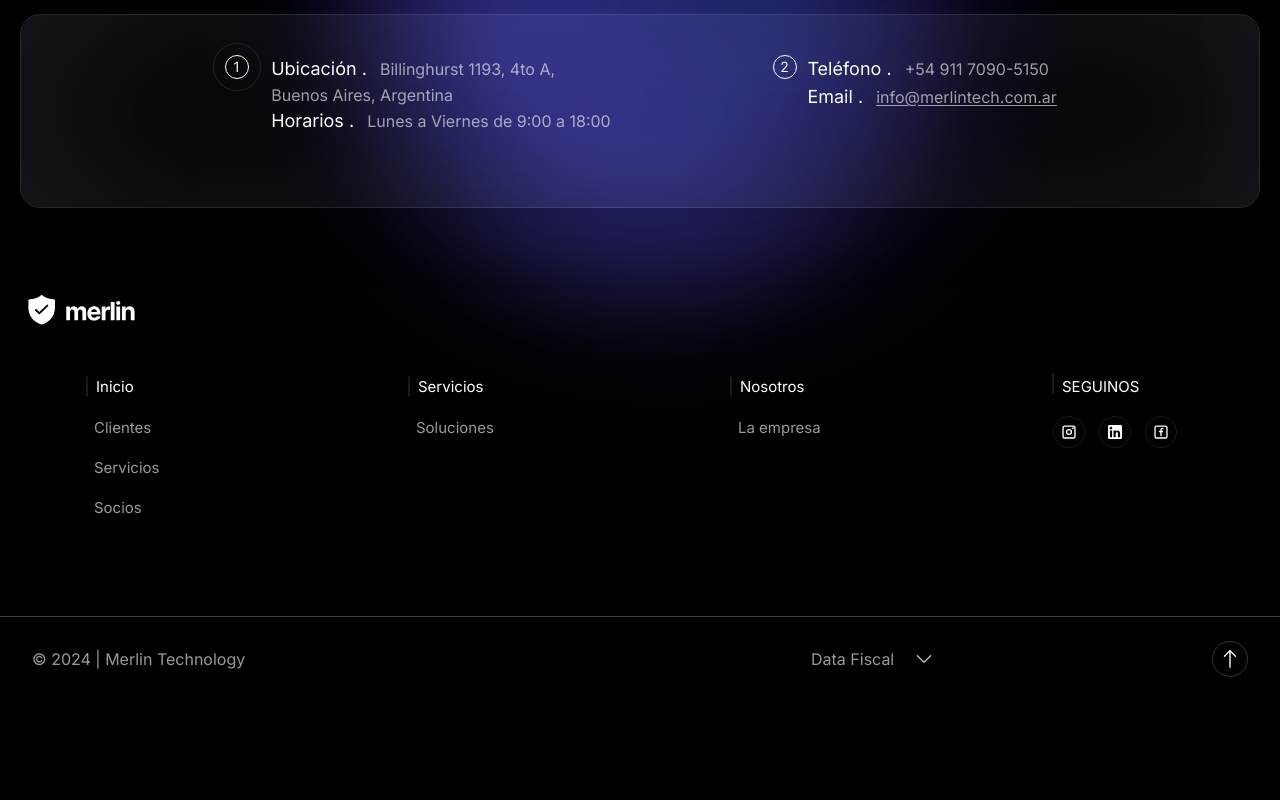
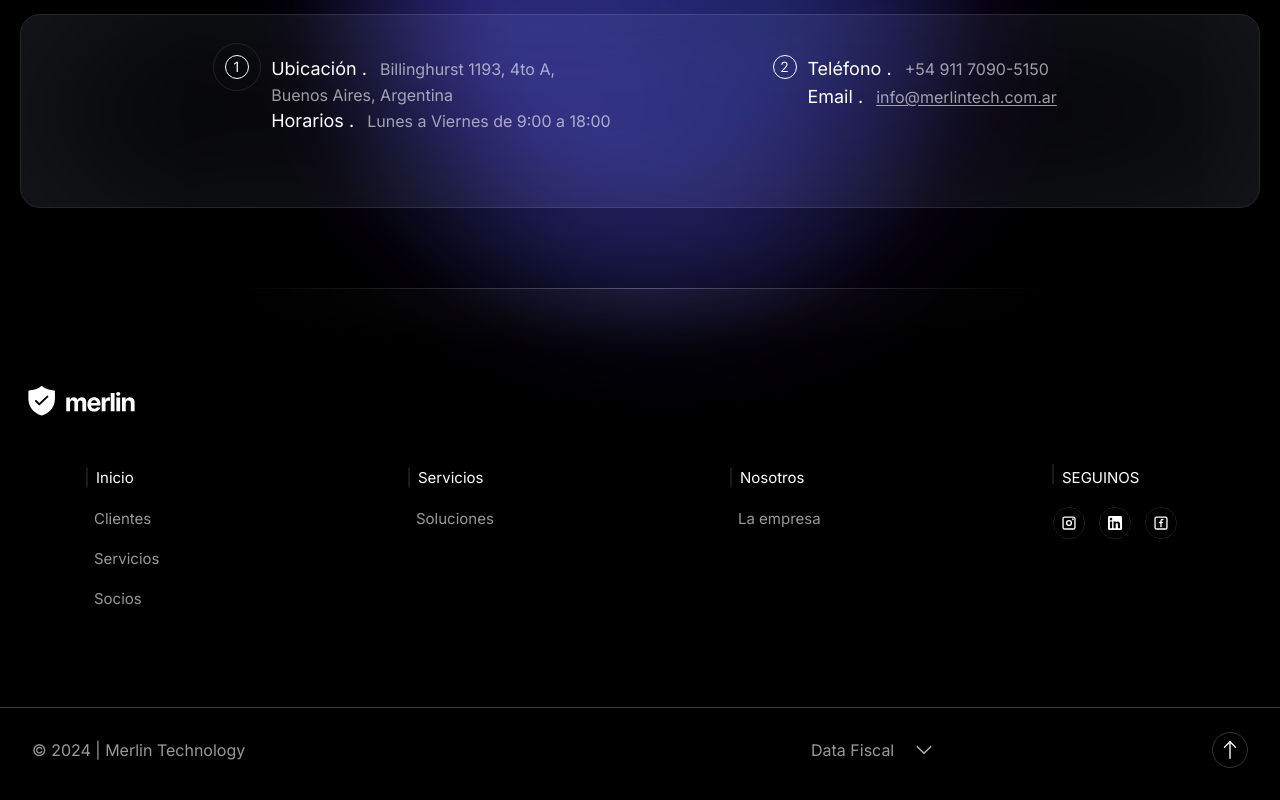
Before and after one commit to FedeDinuzzo/merlintech, a Next.js app: page /servicios in a window 1280 px wide. Shown: the part 2299-3099 px from the top of the page. Before the commit the page ends 3008 px from the top, so only its background shows below. Built offline with nearby package versions, Linux system fonts and the light colour scheme.

Commit message:
final static fixes

```diff
--- a/src/app/components/Contact.js
+++ b/src/app/components/Contact.js
@@ -62,7 +62,7 @@ const Contact = () => {
                 <Image src={Number} alt="supportIT" width="48" height="48" />
               </div>
               <div className={`max-w-[340px]`}>
-                <div className={``}>
+                <div className={`mb-2 m:mb-0`}>
                   <Link href={`https://www.google.com/maps/place/Merlintech/@-34.5958388,-58.4138098,15z/data=!4m2!3m1!1s0x0:0x9627f54691cefafc?sa=X&ved=1t:2428&ictx=111`} target="_blank">
                     <h4 className={`${styles.heading3White} my-2.5 inline`}>Ubicación . </h4>
                     <p className={`${styles.paragraph} mb-2.5 pl-2 inline`}>Billinghurst 1193, 4to A, Buenos Aires, Argentina</p>
@@ -82,7 +82,7 @@ const Contact = () => {
                 <Image src={Number2} alt="supportIT" width="24" height="24" />
               </div>
               <div className={`max-w-[330px] flex flex-wrap items-start m:block`}>
-                <div className={``}>
+                <div className={`mb-2 m:mb-0`}>
                   <Link href={`tel:+5491170905150`} target="_blank">
                     <h4 className={`${styles.heading3White} my-2.5 inline`}>Teléfono . </h4>
                     <p className={`${styles.paragraph} mb-2.5 pl-2 inline`}>+54 911 7090-5150</p>
--- a/src/app/components/Footer.js
+++ b/src/app/components/Footer.js
@@ -15,7 +15,9 @@ import Link from "next/link"
 const Footer = () => (
   <section className={`${styles.flexCenter} ${styles.paddingY} flex-col mt-20`}>
     <div className={`${styles.boxWidth}`}>
-      <div className={`flex-col marker:mb-8 w-full `}>
+      <div className="mx-auto footer-line h-[1px] w-[360px] m:w-[819px]" />
+      <div className="mx-auto footer-light -mb-12 w-[360px] m:w-[819px]" />
+      <div className={`flex-col mb-8 w-full`}>
         <div className="flex mx-auto justify-around flex-wrap w-full">
           <div className="mr-0 w-full mb-5 m:mr-96 l:mb-0 l:w-auto px-5 l:px-0">
             <Image src={logo} alt="logo" loading="lazy" width="123" height="32" />
--- a/src/app/components/Partners.js
+++ b/src/app/components/Partners.js
@@ -42,8 +42,8 @@ function Partners() {
 
       <div className='absolute w-full h-[1000px] -mt-32 m:-mt-48'>
         <div className={`flex-none inset-0 overflow-hidden absolute pt-72`}>
-          <div className={`absolute bg-radial-violet w-[500px] h-[500px] opacity-50 -mt-32 l:-mt-20 ml-40 z-10`}></div>
-          <div className={`absolute bg-radial-blue w-[500px] h-[500px] opacity-40 mt-0 -ml-10 l:w-[700px] l:h-[700px] z-10`}></div>
+          <div className={`absolute bg-radial-violet w-[500px] h-[500px] opacity-70 m:opacity-50 -mt-28 l:-mt-20 ml-40 z-10`}></div>
+          <div className={`absolute bg-radial-blue w-[500px] h-[500px] opacity-60 m:opacity-40 mt-0 -ml-10 l:w-[700px] l:h-[700px] z-10`}></div>
         </div>
       </div>
 
--- a/src/styles/globals.css
+++ b/src/styles/globals.css
@@ -1,7 +1,3 @@
-@tailwind base;
-@tailwind components;
-@tailwind utilities;
-
 /* global.css */
 
 @tailwind base;
@@ -96,6 +92,21 @@ h1, h2, h3, h4, p {
   background-color: rgba(255, 255, 255, 0.1);
   border-radius: 15px;
   opacity: 1;
+}
+
+.footer-line {
+  background: linear-gradient(-90deg, rgba(255, 255, 255, 0) 0%, rgba(255, 255, 255, 0.3) 50.5495%, rgba(255, 255, 255, 0) 100%);
+}
+
+.footer-light {
+  background: radial-gradient(50.000005960465174% 50.00000596046519% at 50.065189607762036% -0.000004595159042164454%, rgba(255, 255, 255, 0.05000000074505806) 0%, rgba(255, 255, 255, 0) 100%);
+  opacity: 0.8;
+  flex: none;
+  height: 138px;
+  left: calc(50.00000000000002% - 819px / 2);
+  overflow: hidden;
+  top: 0;
+  z-index: 1;
 }
 
 .bg-main-card {
```
